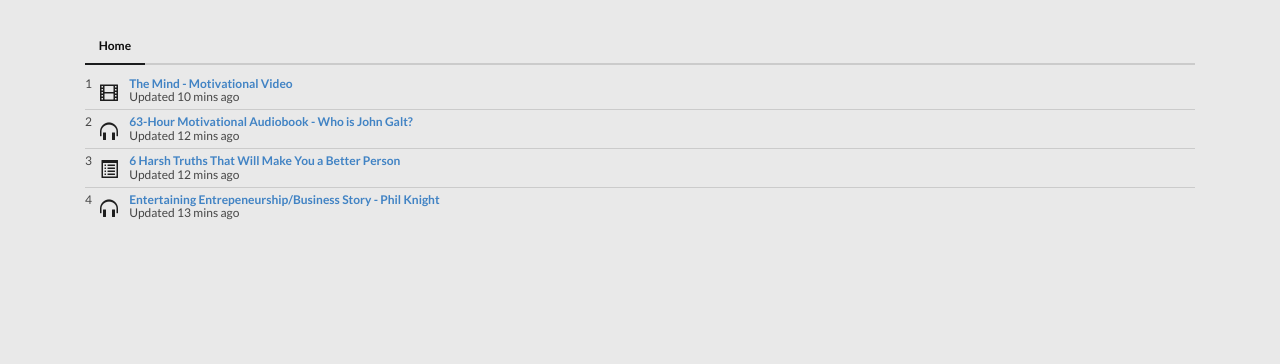
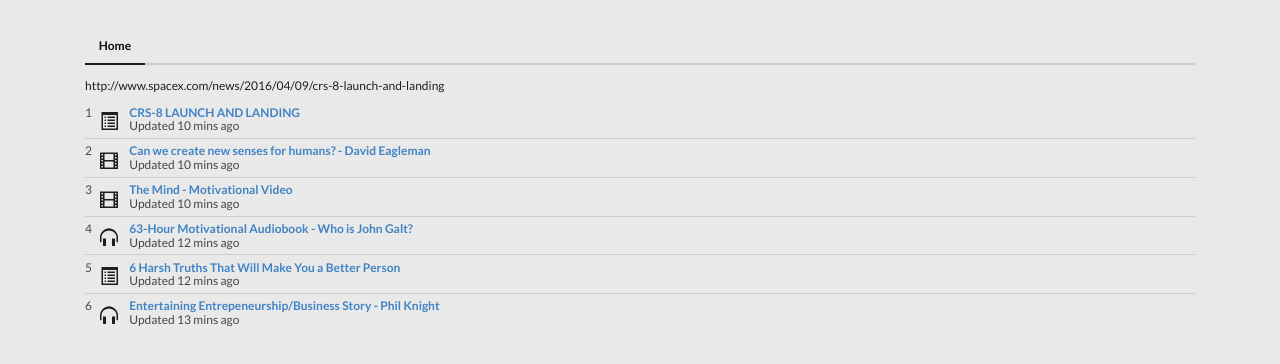
Before and after one commit to influenceme/influenceme.github.io, a plain HTML site: page index.html in a window 1280 px wide. Drawn offline with nearby package versions, Linux system fonts and the light colour scheme.

Commit message:
Update index.html

```diff
--- a/index.html
+++ b/index.html
@@ -23,9 +23,23 @@
 
 </div>
 
-
+	http://www.spacex.com/news/2016/04/09/crs-8-launch-and-landing
 <div class="ui relaxed ordered divided list">
   <div class="item">
+    <i class="large middle aligned icon"><span class="glyphicon glyphicon-list-alt"></span></i>
+    <div class="content">
+      <a class="header" target="_blank" href="http://www.spacex.com/news/2016/04/09/crs-8-launch-and-landing">CRS-8 LAUNCH AND LANDING</a>
+      <div class="description">Updated 10 mins ago</div>
+    </div>
+  </div>
+<div class="item">
+    <i class="large middle aligned icon"><span class="glyphicon glyphicon-film"></span></i>
+    <div class="content">
+      <a class="header" target="_blank" href="https://www.youtube.com/watch?v=4c1lqFXHvqI&t=1086s">Can we create new senses for humans? - David Eagleman</a>
+      <div class="description">Updated 10 mins ago</div>
+    </div>
+  </div>
+<div class="item">
     <i class="large middle aligned icon"><span class="glyphicon glyphicon-film"></span></i>
     <div class="content">
       <a class="header" target="_blank" href="https://www.youtube.com/watch?v=z1PSbDmV8Gw">The Mind - Motivational Video</a>
```
